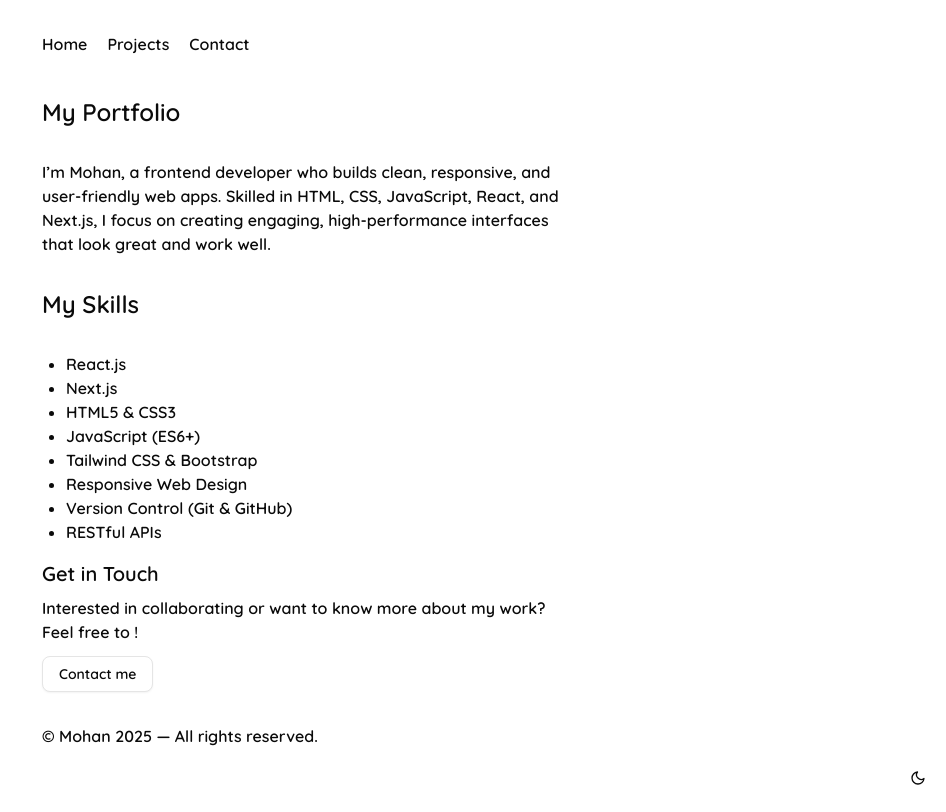
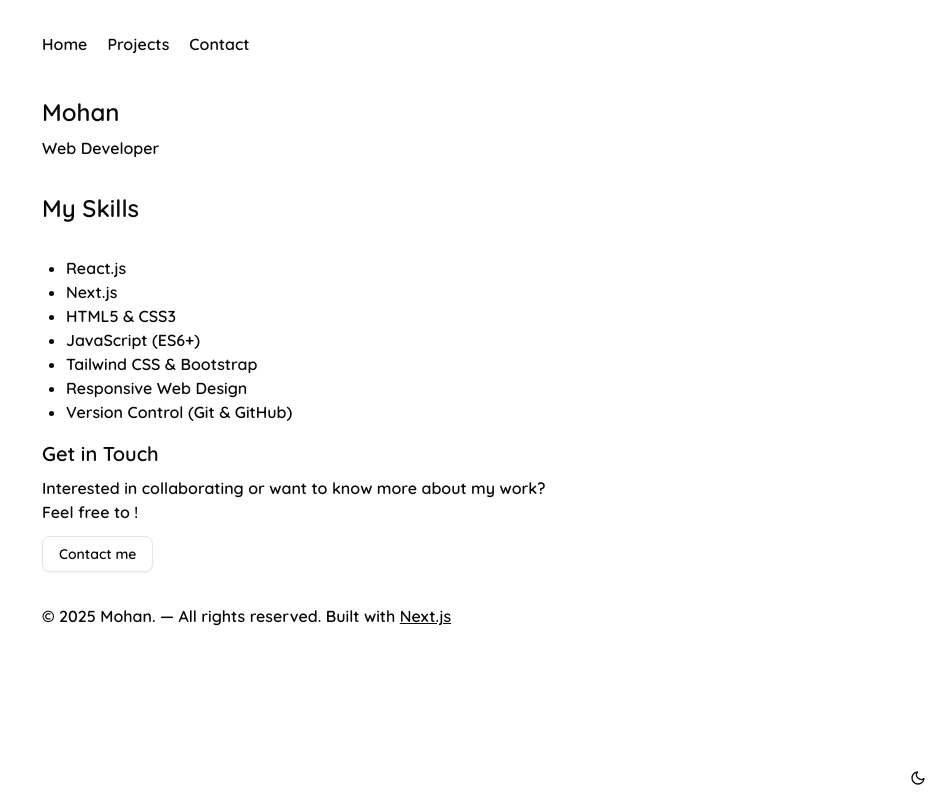
Before and after one commit to Mohanavenkatesh/Portfolio-Next.js, a Next.js app: page / in a window 1280 px wide. Shown: the whole page, without its empty margins (334-1280 px from the left). Built offline with nearby package versions, Linux system fonts and the light colour scheme.

Commit message:
Update portfolio content and dynamic footer
Revised the portfolio page to update the name, description, and skills list. Modified the footer to display the current year dynamically and added a link to Next.js.

```diff
--- a/app/page.js
+++ b/app/page.js
@@ -10,9 +10,9 @@ const page = () => {
     <>
       <div className="flex flex-col mx-6">
         <div className="flex flex-col">
-          <h1 className="mb-8 text-2xl font-semibold">My Portfolio</h1>
+          <h1 className="mb-2 text-2xl font-semibold"> Mohan</h1>
           <p>
-            I’m Mohan, a frontend developer who builds clean, responsive, and user-friendly web apps. Skilled in HTML, CSS, JavaScript, React, and Next.js, I focus on creating engaging, high-performance interfaces that look great and work well.
+            Web Developer
           </p>
           <h1 className="my-8 text-2xl font-semibold">My Skills</h1>
         </div>
@@ -24,7 +24,6 @@ const page = () => {
           <li>Tailwind CSS & Bootstrap</li>
           <li>Responsive Web Design</li>
           <li>Version Control (Git &amp; GitHub)</li>
-          <li>RESTful APIs</li>
         </ul>
         <h2 className="text-xl font-semibold mb-2">Get in Touch</h2>
         <p className="mb-3">
--- a/components/Footer.js
+++ b/components/Footer.js
@@ -1,10 +1,15 @@
+// 'use client'
 import React from 'react'
 
 const Footer = () => {
   return (
     <>
 
-      <h1 className='mx-6 mb-16 mt-8'>© Mohan 2025 — All rights reserved.</h1>
+      <footer className='mt-8'>
+        <span className='mx-6 mb-16'>  &copy; {new Date().getFullYear()} Mohan. — All rights reserved. Built with <a href="https://nextjs.org/" target="_blank" rel="noopener noreferrer" className="underline hover:text-blue-600">Next.js</a></span>
+      </footer>
+
+
     </>
   )
 }
```
